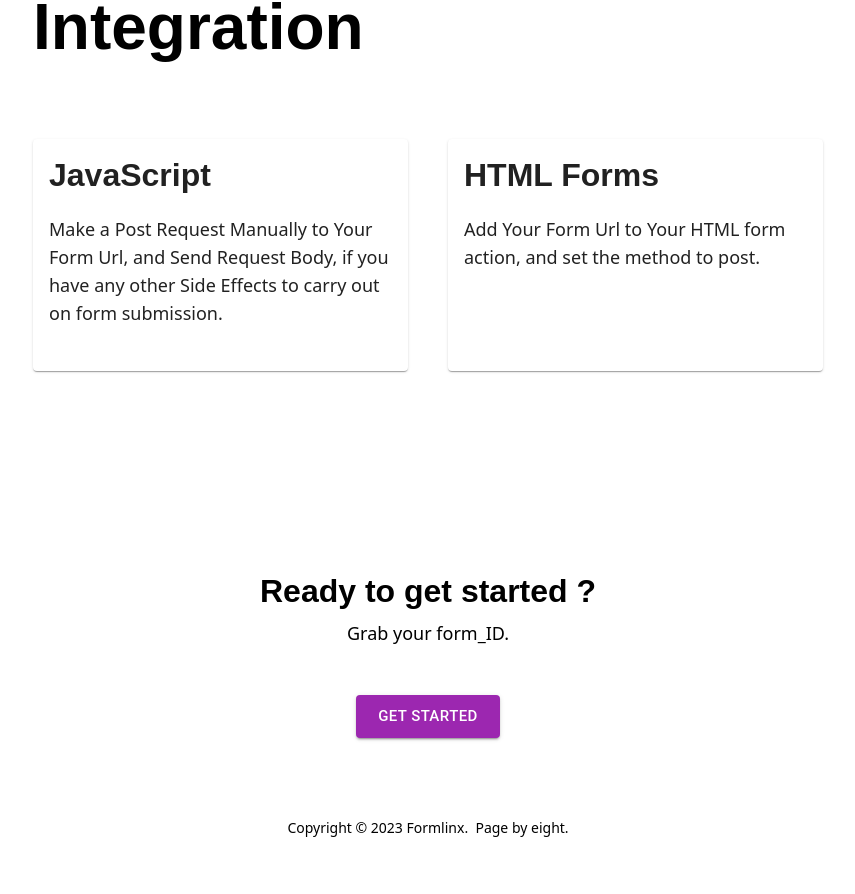
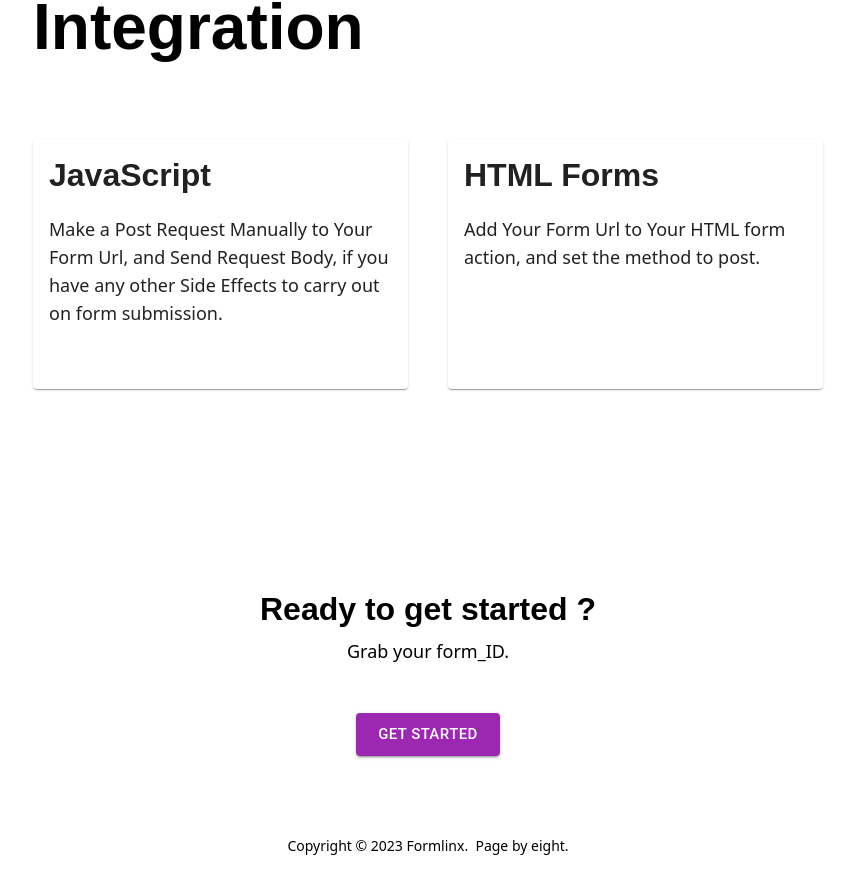
Before and after one commit to 8writes/formlinx, a Next.js app: page / in a window 1280 px wide. Shown: the part 1455-2349 px from the top of the page, without its empty margins (212-1067 px from the left). Built offline with nearby package versions, Linux system fonts and the light colour scheme.

Commit message:
omo nawa for material ui o

```diff
--- a/src/components/UI/Card.jsx
+++ b/src/components/UI/Card.jsx
@@ -4,12 +4,11 @@ import CardContent from "@mui/material/CardContent";
 const CardItem = ({ children }) => {
   return (
     <>
-      <Card
-        className="transition ease-in-out delay-150 md:hover:-translate-y-3"
-        sx={{ maxWidth: 375 }}
-      >
-        <CardContent>{children}</CardContent>
-      </Card>
+      <span className="transition ease-in-out delay-150 md:hover:-translate-y-3">
+        <Card sx={{ maxWidth: 375, minHeight: 250 }}>
+          <CardContent>{children}</CardContent>
+        </Card>
+      </span>
     </>
   );
 };
```
